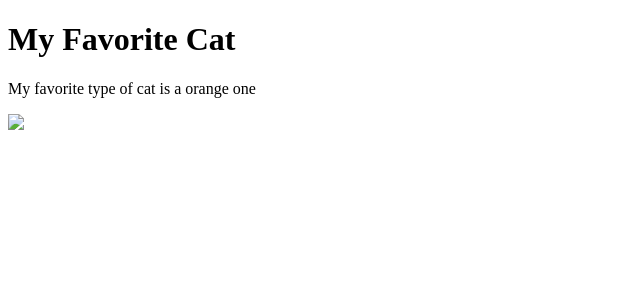
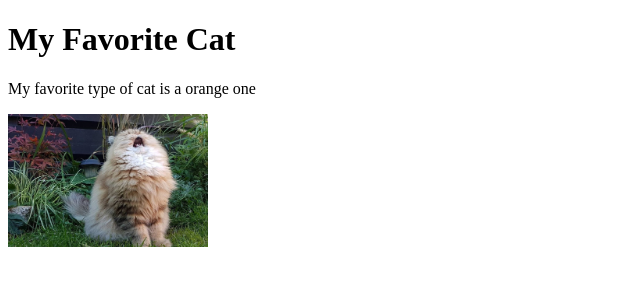
Before and after one commit to Foboidem/Demo, a plain HTML site: page Pages/cat.html in a window 1280 px wide. Shown: the whole page, without its empty margins (0-640 px from the left). Drawn offline with Linux system fonts and the light colour scheme.

Commit message:
Update cat.html

```diff
--- a/Pages/cat.html
+++ b/Pages/cat.html
@@ -6,6 +6,6 @@
 <body>
  <h1>My Favorite Cat</h1>
  <p>My favorite type of cat is a orange one</p>
- <img src="Resources/cat.jpg" width=200px height=auto>
+ <img src="\demo\Resources\cat.jpg" width=200px height=auto>
 </body>
 </html>
```
